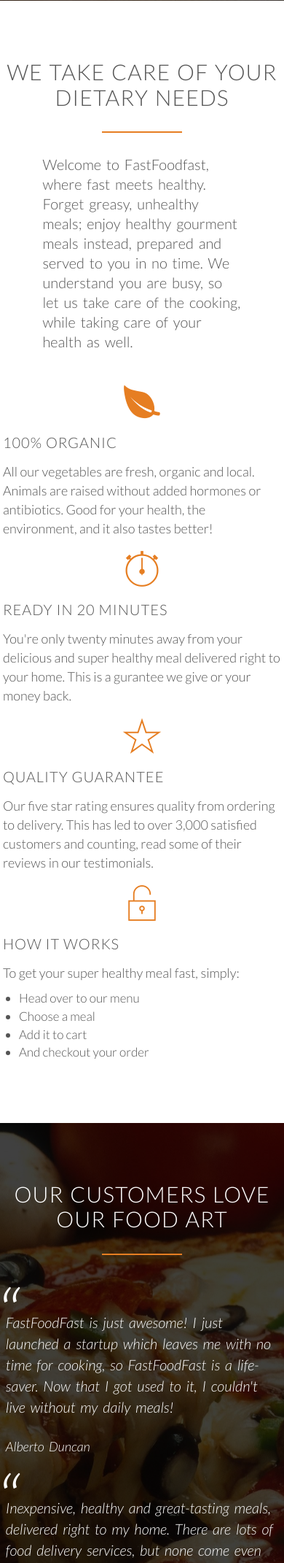
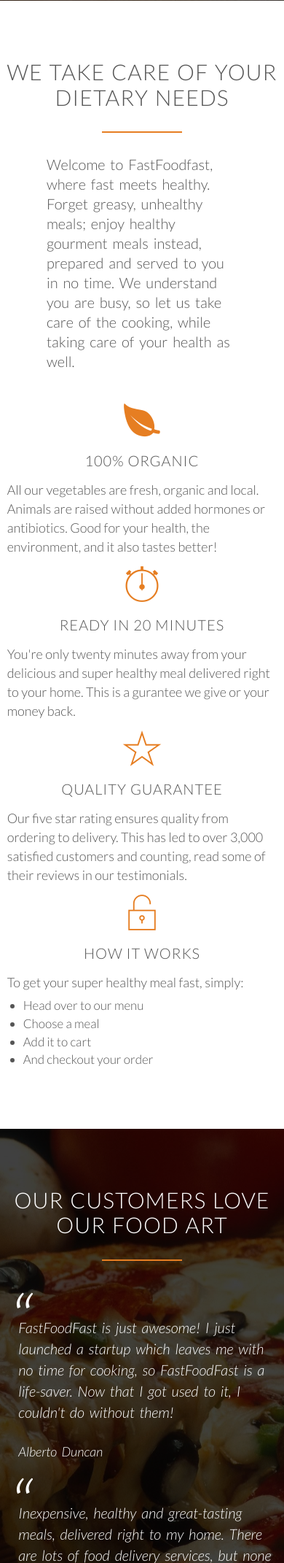
Before and after one commit to Kenneth-Macharia/FastFoodFast, a Flask app: template app/v1/views/templates/index.html in a window 390 px wide; the page is wider, and only the part inside the window is pictured. Shown: the part 843-2985 px from the top of that part at 73% size. Run offline with Flask 2, Linux system fonts and the light colour scheme; the template is opened without the code that fills it, so the values that code supplies are empty; parts of the project's set-up code (start-up, migrations or seed data) failed here and were passed over; some web fonts are replaced.

Commit message:
[Feature #164026751] add responsiveness to index.html

```diff
--- /dev/null
+++ b/app/v1/views/static/css/queries.css
@@ -0,0 +1,26 @@
+/* Media queries for various viewport widths */
+
+@media only screen and (max-width:1150px) {
+    /* 1023 - 1150px */
+    .row { padding: 0 2%; }
+    .box { padding: 0.5%; }
+    .works_list { margin-top: 7px;}
+    blockquote:first-child { margin-left: 10px; }
+
+}
+
+ @media only screen and (max-width:1023px) {
+    /* 768 - 1023px */
+
+
+ }
+
+ @media only screen and (max-width:767px) {
+    /* 481 - 767px */
+
+ }
+
+ @media only screen and (max-width:480px) {
+    /* 0 - 480px */
+
+ }
--- a/app/v1/views/static/css/style.css
+++ b/app/v1/views/static/css/style.css
@@ -6,7 +6,7 @@
   margin: 0;
   padding: 0;
   box-sizing: border-box;
-  /* border: 1px solid #3611db; */
+  /* border: 1px solid #519ce2; */
 }
 
 *:focus {
@@ -107,6 +107,8 @@ h3 {
   font-size: 100%;
   margin-bottom: 15px;
 }
+
+.box h3 { text-align: center;}
 
 /* ---------- PARAGRAPHS ---------- */
 .box p {
@@ -328,13 +330,6 @@ blockquote:before {
   left:-5px;
 }
 
-cite img {
-  height: 45px;
-  border-radius: 50%;
-  margin-right: 10px;
-  vertical-align: middle;
-}
-
 /* ---------------------------------
    MENU SECTION
    --------------------------------- */
@@ -526,6 +521,7 @@ footer p {
     color: #888;
     text-align: center;
     margin-top: 5px;
+    margin-bottom: 5px;
     font-size: 70%;
 }
 
--- a/app/v1/views/templates/aboutus.html
+++ b/app/v1/views/templates/aboutus.html
@@ -13,6 +13,8 @@
       <link rel="stylesheet" type="text/css" href="../static/css/ionicons.css">
       <!-- Custom styling -->
       <link rel="stylesheet" type="text/css" href="../static/css/style.css">
+      <!-- Media queries -->
+      <link rel="stylesheet" type="text/css" href="../static/css/queries.css">
       <!-- Google fonts -->
       <link href="https://fonts.googleapis.com/css?family=Lato:100,300,300i,400"
       rel="stylesheet" type="text/css">
--- a/app/v1/views/templates/admin.html
+++ b/app/v1/views/templates/admin.html
@@ -13,6 +13,8 @@
         <link rel="stylesheet" type="text/css" href="../static/css/ionicons.css">
         <!-- Custom styling -->
         <link rel="stylesheet" type="text/css" href="../static/css/style.css">
+        <!-- Media queries -->
+        <link rel="stylesheet" type="text/css" href="../static/css/queries.css">
         <!-- Google fonts -->
         <link href="https://fonts.googleapis.com/css?family=Lato:100,300,300i,400"
         rel="stylesheet" type="text/css">
--- a/app/v1/views/templates/index.html
+++ b/app/v1/views/templates/index.html
@@ -13,6 +13,8 @@
     <link rel="stylesheet" type="text/css" href="../static/css/ionicons.css">
     <!-- Custom styling -->
     <link rel="stylesheet" type="text/css" href="../static/css/style.css">
+    <!-- Media queries -->
+    <link rel="stylesheet" type="text/css" href="../static/css/queries.css">
     <!-- Google fonts -->
     <link href="https://fonts.googleapis.com/css?family=Lato:100,300,300i,400"
     rel="stylesheet" type="text/css">
@@ -113,8 +115,7 @@
           <blockquote>
             FastFoodFast is just awesome! I just launched a startup which
             leaves me with no time for cooking, so FastFoodFast is a
-            life-saver. Now that I got used to it, I couldn't live
-            without my daily meals!
+            life-saver. Now that I got used to it, I couldn't do without them!
             <cite>Alberto Duncan</cite>
           </blockquote>
         </div>
@@ -129,7 +130,7 @@
         <div class="col span-1-of-3">
           <blockquote>
             I was looking for a quality and quick food delivery service. I
-            tried many but finally settled for FastFoodFast. They are the best food delivery service ever, keep up the great work!
+            tried many that were availble but finally settled for FastFoodFast. They are the best food delivery service ever, keep up the great work!
             <cite>Milton Chapman</cite>
           </blockquote>
         </div>
```
